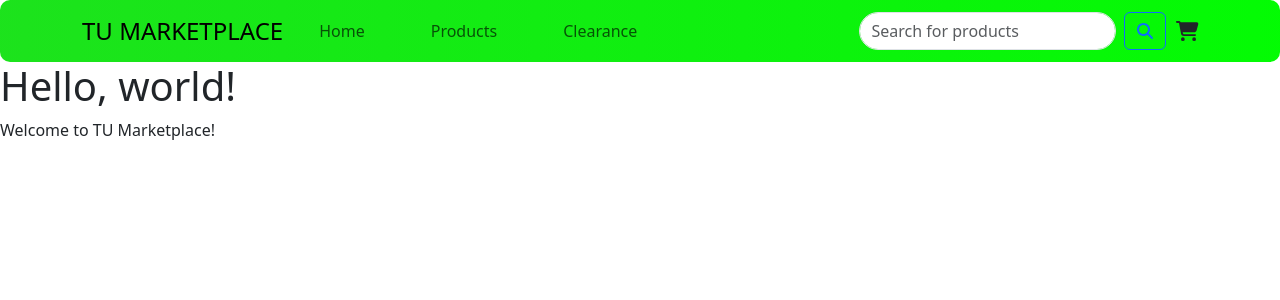
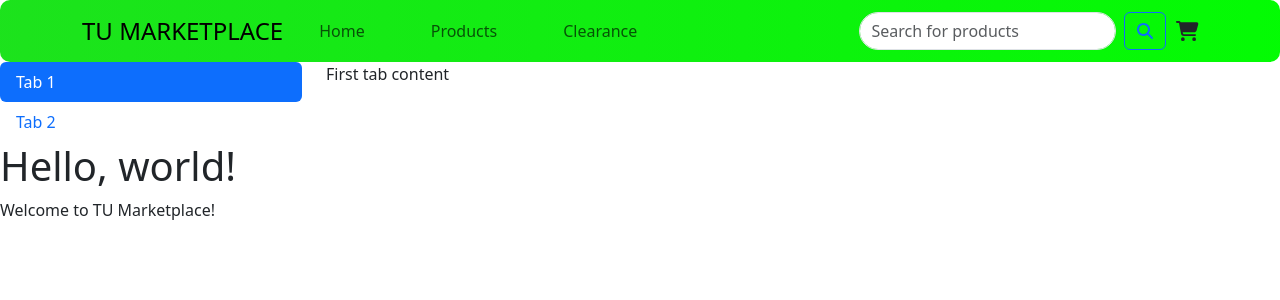
Before and after one commit to TemaQuanter/webdev2, a Next.js app: page / in a window 1280 px wide. Shown: the top 300 px of the page. Built offline with nearby package versions, Linux system fonts and the light colour scheme.

Commit message:
side menu is initialized as a test

```diff
--- a/src/app/components/Navbar.js
+++ b/src/app/components/Header.jsx
@@ -4,7 +4,7 @@
 import { FontAwesomeIcon } from '@fortawesome/react-fontawesome'
 import { faShoppingCart, faSearch } from '@fortawesome/free-solid-svg-icons'
 
-const MyNavbar = () => {
+const Header = () => {
   return (
     <Navbar expand="lg" className="navbar moving-gradient">
       <Container>
@@ -42,4 +42,4 @@
   )
 }
 
-export default MyNavbar
+export default Header
--- /dev/null
+++ b/src/app/components/SideMenu.jsx
@@ -0,0 +1,33 @@
+'use client'
+
+import Col from 'react-bootstrap/Col'
+import Nav from 'react-bootstrap/Nav'
+import Row from 'react-bootstrap/Row'
+import Tab from 'react-bootstrap/Tab'
+
+const SideMenu = () => {
+  return (
+    <Tab.Container id="left-tabs-example" defaultActiveKey="first">
+      <Row>
+        <Col sm={3}>
+          <Nav variant="pills" className="flex-column">
+            <Nav.Item>
+              <Nav.Link eventKey="first">Tab 1</Nav.Link>
+            </Nav.Item>
+            <Nav.Item>
+              <Nav.Link eventKey="second">Tab 2</Nav.Link>
+            </Nav.Item>
+          </Nav>
+        </Col>
+        <Col sm={9}>
+          <Tab.Content>
+            <Tab.Pane eventKey="first">First tab content</Tab.Pane>
+            <Tab.Pane eventKey="second">Second tab content</Tab.Pane>
+          </Tab.Content>
+        </Col>
+      </Row>
+    </Tab.Container>
+  )
+}
+
+export default SideMenu
--- a/src/app/layout.js
+++ b/src/app/layout.js
@@ -1,4 +1,5 @@
-import MyNavbar from './components/Navbar' // Adjust the path as necessary
+import Header from './components/Header.jsx'
+import SideMenu from './components/SideMenu.jsx'
 import 'bootstrap/dist/css/bootstrap.min.css'
 import './globals.css' // Adjust the path if necessary
 
@@ -6,7 +7,8 @@
   return (
     <html lang="en">
       <body>
-        <MyNavbar />
+        <Header />
+        <SideMenu />
         {children}
       </body>
     </html>
```
